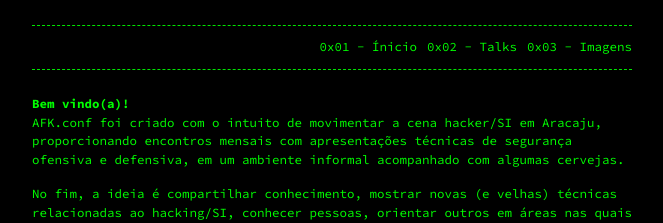
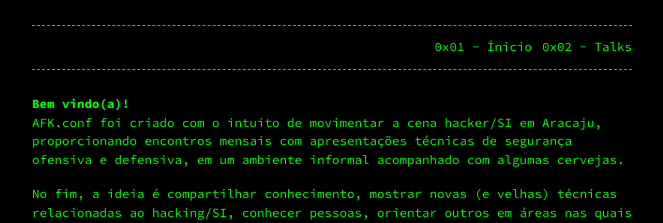
Before and after one commit to AFKConference/afkconference.github.io, a Jekyll site: the page built from index.md, in a window 1280 px wide. Shown: the top 223 px of the page, without its empty margins (308-971 px from the left). Built offline with Jekyll 4.4.1, drawn with Linux system fonts in a browser that asks for light colours.

Commit message:
Update _config.yml

```diff
--- a/_config.yml
+++ b/_config.yml
@@ -5,7 +5,7 @@
 header_pages:
    - index.md
    - talks.md
-   - images.md
+   - imadges.md
 
 footer: '<a href="http://phrack.org">phrack.org</a> | <a href="https://www.h2hc.com.br/h2hc/pt/evento">H2HC</a> | <a href="https://nullbyte-con.org/">NullByte</a> | <a href="https://www.x33fcon.com/#!about.md">x33fcon</a> | <a href="https://defcon.org/html/links/dc-faq/dc-faq.html">DEFCON</a>'
 
```
